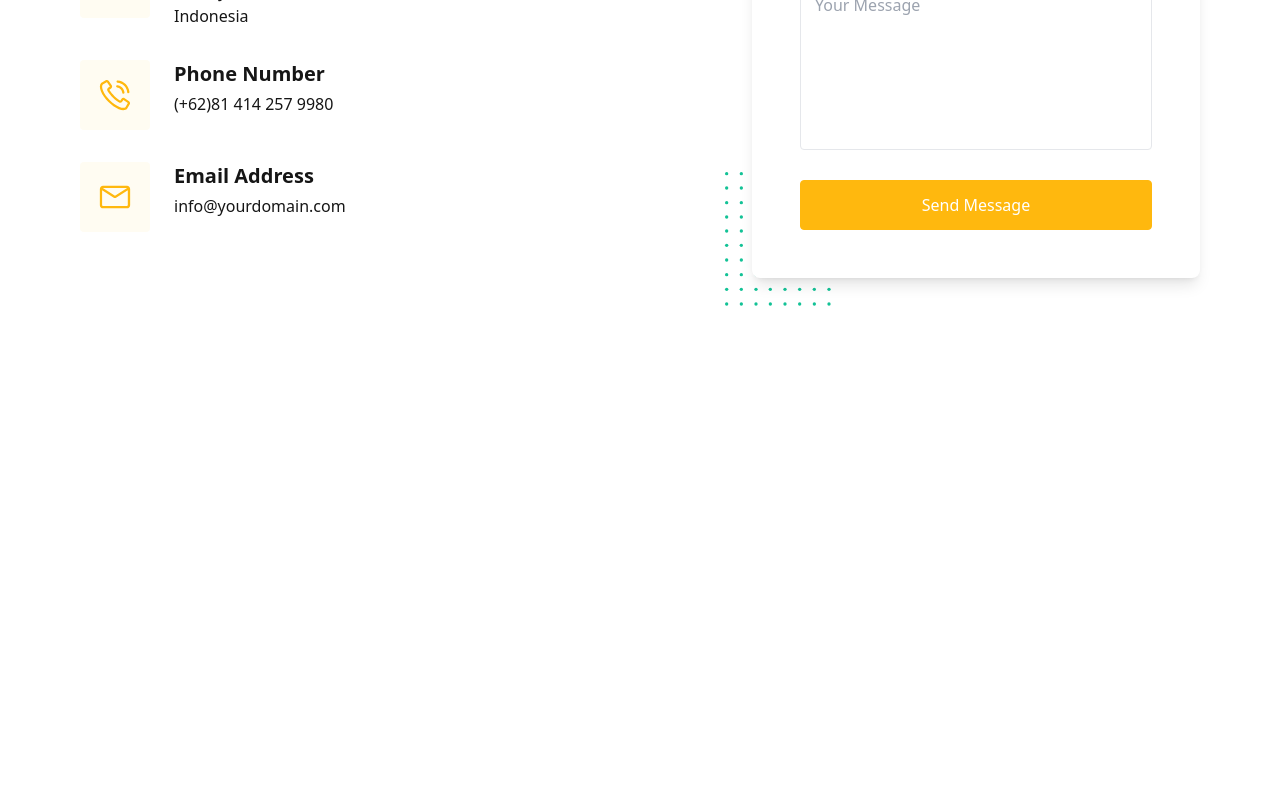
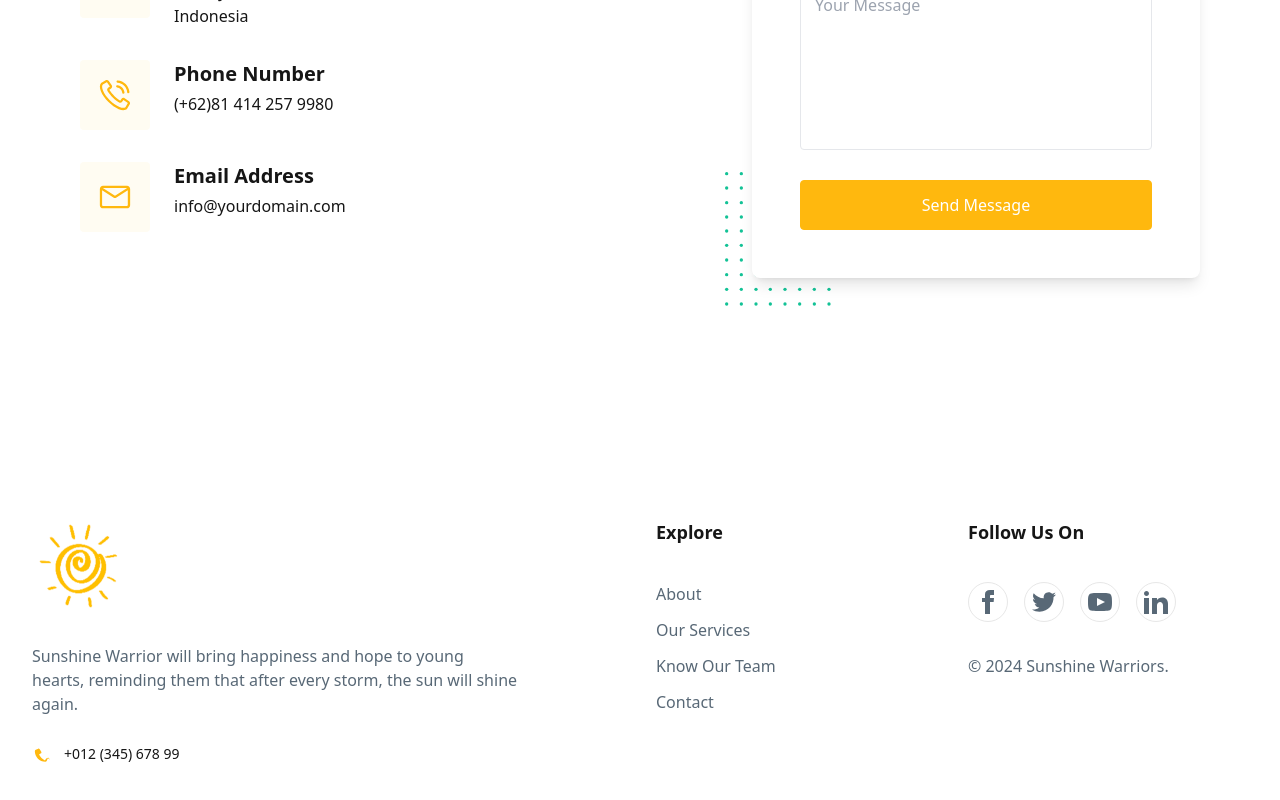
Before and after one commit to codesydney/sunshine-warriors, a Next.js app: page / in a window 1280 px wide. Shown: the part 4542-5342 px from the top of the page. Before the commit the page ends 4940 px from the top, so only its background shows below. Built offline with nearby package versions, Linux system fonts and the light colour scheme.

Commit message:
SW-18 footer section

```diff
--- a/src/app/page.tsx
+++ b/src/app/page.tsx
@@ -5,6 +5,7 @@ import About from '@/components/About/About'
 import Service from '@/components/Service/Service'
 import FAQ from '@/components/FAQ/FAQ'
 import Contact from '@/components/Contact/Contact'
+import Footer from '@/components/Footer/Footer'
 
 const Home: FC = () => {
   return (
@@ -17,6 +18,7 @@ const Home: FC = () => {
       <Service />
       <FAQ />
       <Contact />
+      <Footer />
     </div>
   )
 }
--- /dev/null
+++ b/src/components/Footer/Footer.tsx
@@ -0,0 +1,122 @@
+import React from 'react'
+
+const Footer = () => {
+  return (
+    <footer className="relative z-10 bg-white pb-10 pt-20 lg:pb-20 lg:pt-[120px]">
+      <div className="container mx-auto px-4">
+        <div className="flex flex-wrap">
+          {/* Logo and Description Section */}
+          <div className="w-full px-4 lg:w-5/12">
+            <div className="mb-12 w-full">
+              <a href="/#" className="mb-6 inline-block">
+                <img src="/assets/logo.png" alt="logo" className="w-24 h-24" />
+              </a>
+              <p className="mb-7 text-base text-[#586876]">
+                Sunshine Warrior will bring happiness and hope to young hearts,
+                reminding them that after every storm, the sun will shine again.
+              </p>
+              <p className="flex items-center text-sm font-medium text-dark">
+                <span className="mr-3 text-[#FFB80E]">
+                  <svg
+                    width="20"
+                    height="20"
+                    viewBox="0 0 20 20"
+                    fill="none"
+                    xmlns="http://www.w3.org/2000/svg"
+                  >
+                    <path
+                      d="M18.3125 15.7813L15.6875 14.2188C15.4375 14.0938 15.1563 14.0625 14.875 14.125C14.5938 14.1875 14.3438 14.3438 14.1875 14.5938L12.9375 16.4688C10.375 15.1875 8.3125 13.125 7.03125 10.5625L8.90625 9.3125C9.15625 9.15625 9.3125 8.90625 9.375 8.625C9.4375 8.34375 9.40625 8.0625 9.28125 7.8125L7.71875 5.1875C7.59375 4.90625 7.375 4.71875 7.09375 4.625C6.8125 4.53125 6.53125 4.53125 6.25 4.65625L3.78125 5.71875C3.21875 5.96875 2.84375 6.53125 2.84375 7.15625C2.84375 12.9375 7.5625 17.6563 13.3438 17.6563C13.9688 17.6563 14.5313 17.2813 14.7813 16.7188L15.8438 14.25C15.9688 13.9688 15.9688 13.6875 15.875 13.4063C15.7813 13.125 15.5938 12.9063 15.3125 12.7813L18.3125 15.7813Z"
+                      fill="currentColor"
+                    />
+                  </svg>
+                </span>
+                <span>+012 (345) 678 99</span>
+              </p>
+            </div>
+          </div>
+
+          {/* Spacer div for larger screens */}
+          <div className="hidden lg:block lg:w-1/12"></div>
+
+          {/* Explore Links */}
+          <div className="w-full px-4 md:w-1/2 lg:w-3/12">
+            <div className="mb-12 w-full">
+              <h4 className="mb-9 text-lg font-semibold text-dark">Explore</h4>
+              <ul className="space-y-3">
+                <NavLink link="/about" label="About" />
+                <NavLink link="/services" label="Our Services" />
+                <NavLink link="/team" label="Know Our Team" />
+                <NavLink link="/contact" label="Contact" />
+              </ul>
+            </div>
+          </div>
+
+          {/* Follow Us Section */}
+          <div className="w-full px-4 md:w-1/2 lg:w-3/12">
+            <div className="mb-12 w-full">
+              <h4 className="mb-9 text-lg font-semibold text-dark">
+                Follow Us On
+              </h4>
+              <div className="flex space-x-4">
+                <SocialLink href="/#" platform="facebook" />
+                <SocialLink href="/#" platform="twitter" />
+                <SocialLink href="/#" platform="youtube" />
+                <SocialLink href="/#" platform="linkedin" />
+              </div>
+              <p className="mt-8 text-base text-[#586876]">
+                © 2024 Sunshine Warriors.
+              </p>
+            </div>
+          </div>
+        </div>
+      </div>
+    </footer>
+  )
+}
+
+const NavLink = ({ link, label }: any) => {
+  return (
+    <li>
+      <a
+        href={link}
+        className="inline-block text-base text-[#586876] hover:text-[#FFB80E] transition-colors"
+      >
+        {label}
+      </a>
+    </li>
+  )
+}
+
+const SocialLink = ({ href, platform }: { href: string; platform: string }) => {
+  const iconClasses = 'h-6 w-6 transition-colors'
+
+  return (
+    <a
+      href={href}
+      className="flex h-10 w-10 items-center justify-center rounded-full border border-[#E7E7E7] text-[#586876] hover:border-[#FFB80E] hover:bg-[#FFB80E] hover:text-white transition-colors"
+    >
+      {platform === 'facebook' && (
+        <svg className={iconClasses} fill="currentColor" viewBox="0 0 24 24">
+          <path d="M9 8h-3v4h3v12h5v-12h3.642l.358-4h-4v-1.667c0-.955.192-1.333 1.115-1.333h2.885v-5h-3.808c-3.596 0-5.192 1.583-5.192 4.615v3.385z" />
+        </svg>
+      )}
+      {platform === 'twitter' && (
+        <svg className={iconClasses} fill="currentColor" viewBox="0 0 24 24">
+          <path d="M24 4.557c-.883.392-1.832.656-2.828.775 1.017-.609 1.798-1.574 2.165-2.724-.951.564-2.005.974-3.127 1.195-.897-.957-2.178-1.555-3.594-1.555-3.179 0-5.515 2.966-4.797 6.045-4.091-.205-7.719-2.165-10.148-5.144-1.29 2.213-.669 5.108 1.523 6.574-.806-.026-1.566-.247-2.229-.616-.054 2.281 1.581 4.415 3.949 4.89-.693.188-1.452.232-2.224.084.626 1.956 2.444 3.379 4.6 3.419-2.07 1.623-4.678 2.348-7.29 2.04 2.179 1.397 4.768 2.212 7.548 2.212 9.142 0 14.307-7.721 13.995-14.646.962-.695 1.797-1.562 2.457-2.549z" />
+        </svg>
+      )}
+      {platform === 'youtube' && (
+        <svg className={iconClasses} fill="currentColor" viewBox="0 0 24 24">
+          <path d="M19.615 3.184c-3.604-.246-11.631-.245-15.23 0-3.897.266-4.356 2.62-4.385 8.816.029 6.185.484 8.549 4.385 8.816 3.6.245 11.626.246 15.23 0 3.897-.266 4.356-2.62 4.385-8.816-.029-6.185-.484-8.549-4.385-8.816zm-10.615 12.816v-8l8 3.993-8 4.007z" />
+        </svg>
+      )}
+      {platform === 'linkedin' && (
+        <svg className={iconClasses} fill="currentColor" viewBox="0 0 24 24">
+          <path d="M4.98 3.5c0 1.381-1.11 2.5-2.48 2.5s-2.48-1.119-2.48-2.5c0-1.38 1.11-2.5 2.48-2.5s2.48 1.12 2.48 2.5zm.02 4.5h-5v16h5v-16zm7.982 0h-4.968v16h4.969v-8.399c0-4.67 6.029-5.052 6.029 0v8.399h4.988v-10.131c0-7.88-8.922-7.593-11.018-3.714v-2.155z" />
+        </svg>
+      )}
+    </a>
+  )
+}
+
+export default Footer
```
